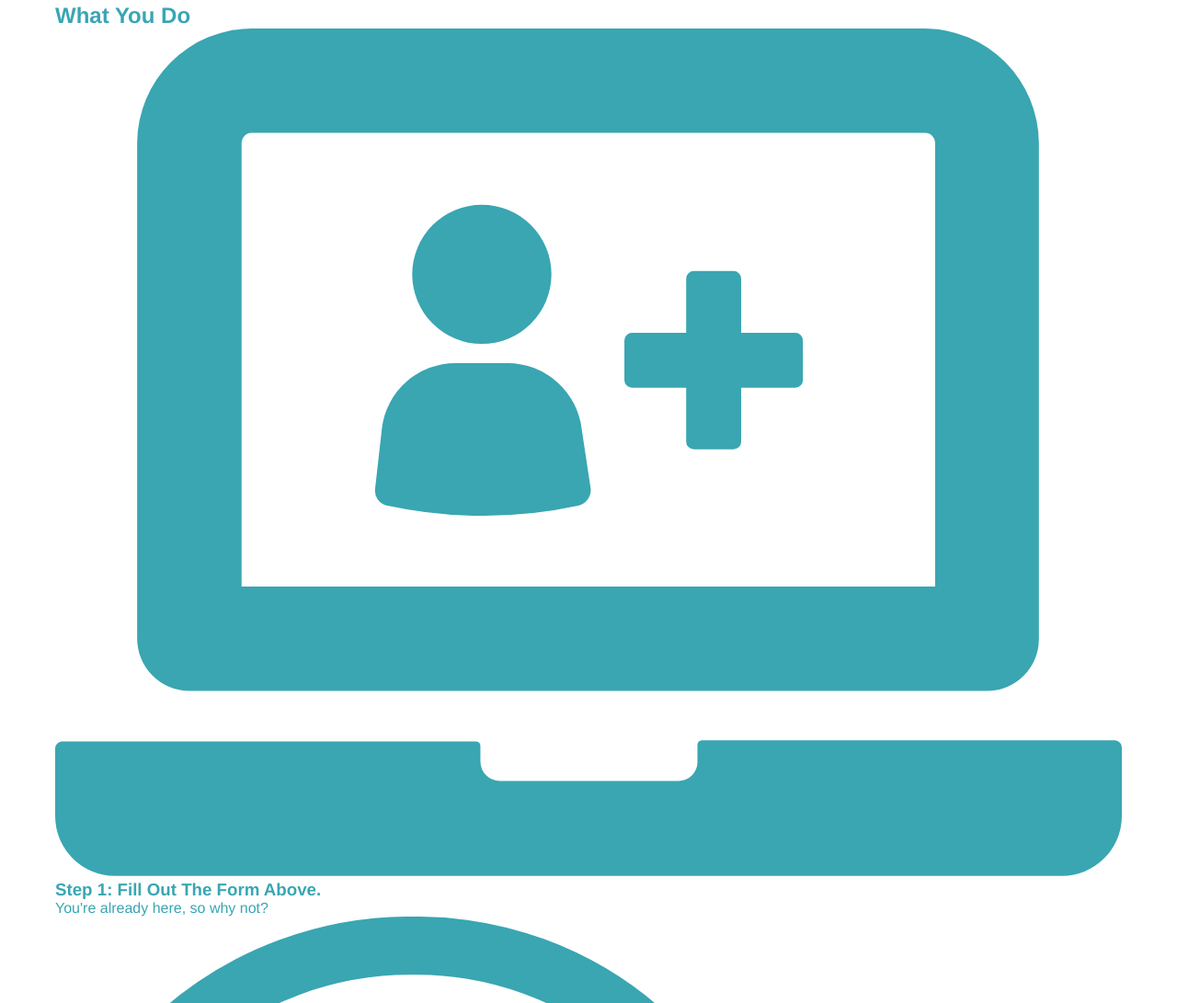
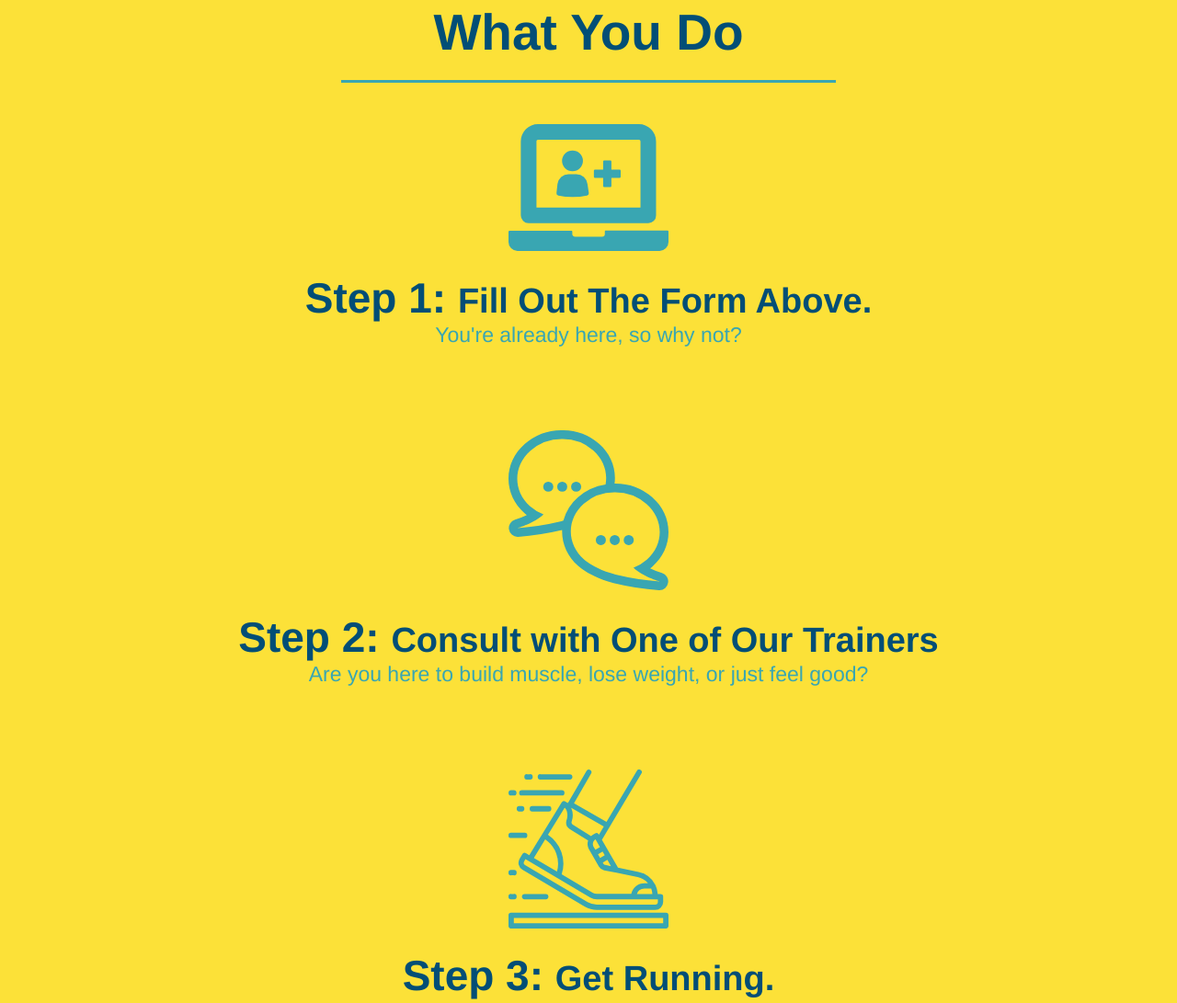
Before and after one commit to davistr/run-buddy, a plain HTML site: page index.html in a window 1280 px wide. Shown: the part 1117-2208 px from the top of the page at 92% size. Drawn offline with Linux system fonts and the light colour scheme.

Commit message:
what you do styling

```diff
--- a/assets/css/style.css
+++ b/assets/css/style.css
@@ -129,16 +129,6 @@ section {
     text-align: center;
 }
 
-.intro h2 {
-    font-size: 55px;
-    color: #024e76;
-    margin-bottom: 35px;
-    padding: 0 100px 20px 100px;
-    border-bottom: 3px solid;
-    border-color: #fce138;
-    display: inline-block;
-}
-
 .intro p {
     line-height: 1.7;
     color: #39a6b2;
@@ -146,3 +136,49 @@ section {
     font-size: 20px;
     margin: 0 auto;
 }
+
+.steps {
+    text-align: center;
+    background: #fce138;
+}
+
+.section-title {
+    font-size: 55px;
+    color: #024e76;
+    margin-bottom: 35px;
+    padding:  0 100px 20px 100px;
+    display: inline-block;
+    border-bottom: 3px solid;
+}
+
+.primary-border {
+    border-color: #fce138;
+}
+
+.secondary-border {
+    border-color: #39a6b2;
+}
+
+.steps div {
+    margin-bottom: 80px;
+}
+
+.steps img {
+    width: 15%;
+    margin: 10px 0;
+}
+
+.steps h3 {
+    color: #024e76;
+    font-size: 46px;
+    margin-top: 10px;
+}
+
+.steps p {
+    color: #39a6b2;
+    font-size: 23px;
+}
+
+.steps span {
+    font-size: 38px;
+}
--- a/index.html
+++ b/index.html
@@ -71,7 +71,7 @@
 
     <!--"what we do" section-->
     <section id="what-we-do" class="intro">
-        <h2>What We Do</h2>
+        <h2 class="section-title primary-border">What We Do</h2>
         <p>
             butcher selfies chambray shabby chic gentrify readymade yr Echo Park XOXO Tumblr normcore Banksy direct
             trade Blue Bottle chillwave you probably haven't heard of them single-origin coffee Vice fanny pack fixie
@@ -81,25 +81,25 @@
     </section>
 
     <!--"what you do" section-->
-    <section id="what-you-do">
-        <h2>What You Do</h2>
+    <section id="what-you-do" class="steps">
+        <h2 class="section-title secondary-border">What You Do</h2>
 
         <div>
             <!--insert this img element-->
             <img src="./assets/images/step-1.svg" alt="" />
-            <h3>Step 1: Fill Out The Form Above.</h3>
+            <h3>Step 1: <span>Fill Out The Form Above.</span></h3>
             <p>You're already here, so why not?</p>
         </div>
 
         <div>
             <img src="./assets/images/step-2.svg" alt="" />
-            <h3>Step 2: Consult with One of Our Trainers</h3>
+            <h3>Step 2: <span>Consult with One of Our Trainers</span></h3>
             <p>Are you here to build muscle, lose weight, or just feel good?</p>
         </div>
 
         <div>
             <img src="./assets/images/step-3.svg" alt="" />
-            <h3>Step 3: Get Running.</h3>
+            <h3>Step 3: <span>Get Running.</span></h3>
             <p>Hit the ground running (literally) once your trainer lays out your plan.</p>
         </div>
 
```
